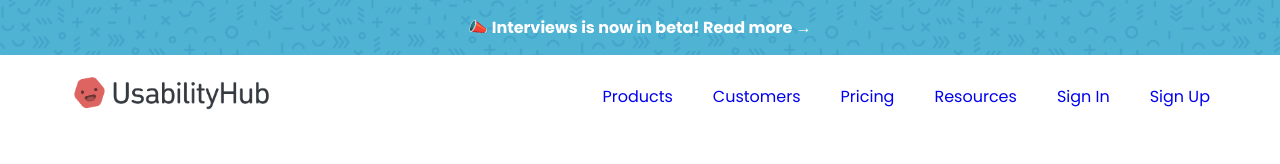
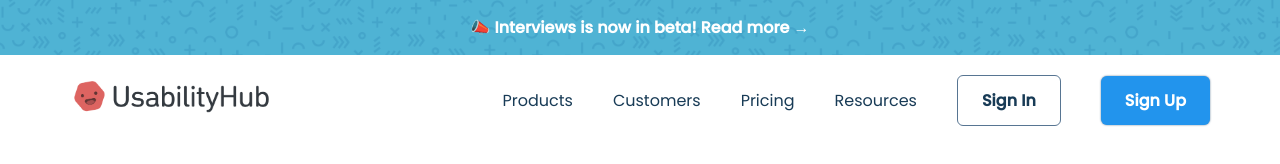
Before and after one commit to suman-malik-repo/UseabilityHub-Clone, a plain HTML site: page index.html in a window 1280 px wide. Drawn offline with Linux system fonts and the light colour scheme.

Commit message:
add styling to navigations

```diff
--- a/index.html
+++ b/index.html
@@ -23,12 +23,12 @@
             </a>
             <div class="nav-links">
                 <ul class="flex">
-                    <li><a href="#" class="haver-links">Products</a></li>
-                    <li><a href="#" class="haver-links">Customers</a></li>
-                    <li><a href="#" class="haver-links">Pricing</a></li>
-                    <li><a href="#" class="haver-links">Resources</a></li>
-                    <li><a href="#" class="haver-links">Sign In</a></li>
-                    <li><a href="#" class="haver-links">Sign Up</a></li>
+                    <li><a href="#" class="hover-link">Products</a></li>
+                    <li><a href="#" class="hover-link">Customers</a></li>
+                    <li><a href="#" class="hover-link">Pricing</a></li>
+                    <li><a href="#" class="hover-link">Resources</a></li>
+                    <li><a href="#" class="hover-link secondary-button">Sign In</a></li>
+                    <li><a href="#" class="hover-link primary-button">Sign Up</a></li>
                 </ul>
             </div>
         </div>
--- a/style.css
+++ b/style.css
@@ -1,4 +1,4 @@
-@import url('https://fonts.googleapis.com/css2?family=Poppins:wght@400;700&family=Roboto:wght@400;700&display=swap');
+@import url('https://fonts.googleapis.com/css2?family=Poppins:wght@400;500&family=Roboto:wght@400;700&display=swap');
 
 
 /* resets */
@@ -59,6 +59,30 @@ ul{
     display: flex;
     align-items: center;
 }
+.primary-button{
+    background-color: var(--accent-color);
+    border-radius: 6px;
+    font-weight: 700;
+    color: white !important;
+    padding: 12px 24px;
+    box-shadow: 0 0 2px var(--secondary-text-color);
+    transition: 0.2 ease-out;
+}
+.primary-button:hover{
+    background-color: var(--accent-color-dark);
+}
+.secondary-button{
+    border: 0.5px solid var(--secondary-text-color);
+    border-radius: 6px;
+    font-weight: 700;
+    color: var(--primary-text-color);
+    padding: 12px 24px;
+    transition: 0.2 ease-out;
+}
+.secondary-button:hover{
+    border-color: var(--accent-color);
+
+}
 
 /* top banner */
 .banner-text{
@@ -86,3 +110,10 @@ ul{
     justify-content: end;
     gap: 40px;
 }
+.hover-link{
+    color: var(--primary-text-color);
+}
+.hover-link:hover{
+    color: var(--accent-color);
+    transition: 0.2 ease-out;
+}
```
